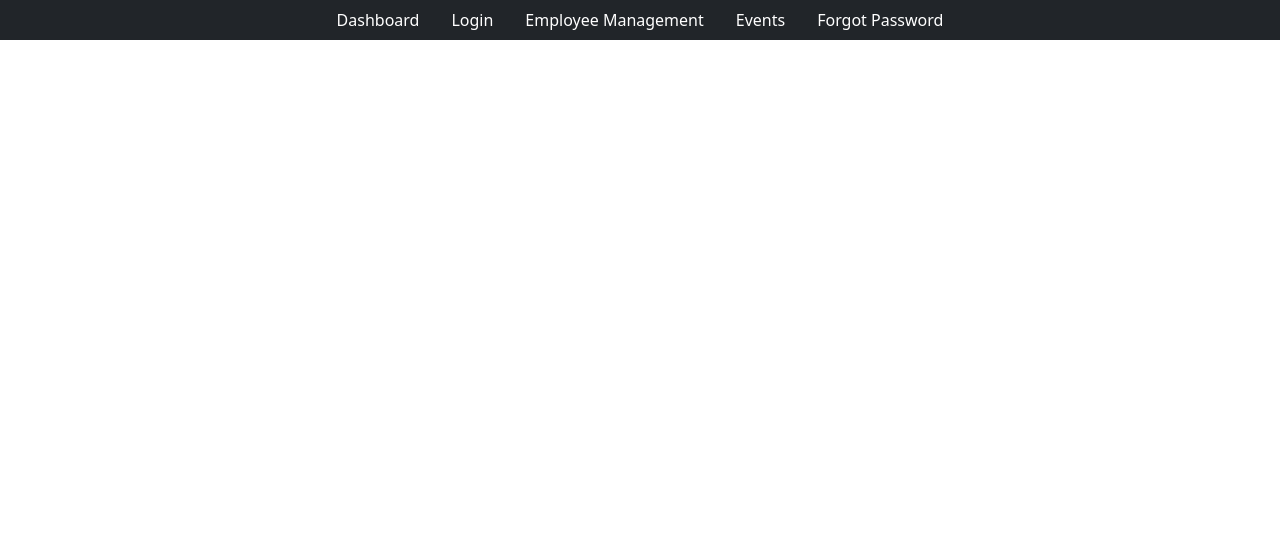
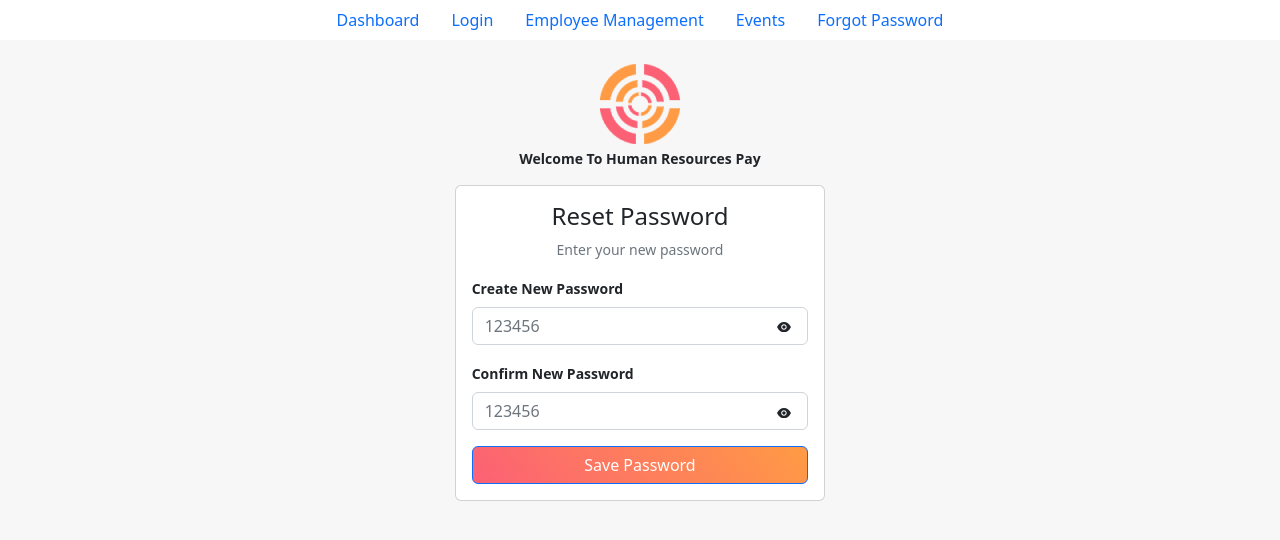
Before and after one commit to parvtech/HR-Admin, a React (Create React App) app: page /reset-password in a window 1280 px wide. Shown: the top 540 px of the page. Built offline with nearby package versions, Linux system fonts and the light colour scheme.

Commit message:
reset-password page design&Email-Template

```diff
--- a/package.json
+++ b/package.json
@@ -3,6 +3,7 @@
   "version": "0.1.0",
   "private": true,
   "dependencies": {
+    "@fortawesome/fontawesome-free": "^6.1.2",
     "@testing-library/jest-dom": "^5.16.5",
     "@testing-library/react": "^13.3.0",
     "@testing-library/user-event": "^13.5.0",
@@ -10,6 +11,7 @@
     "react": "^18.2.0",
     "react-bootstrap": "^2.5.0",
     "react-dom": "^18.2.0",
+    "react-icons": "^4.4.0",
     "react-router-dom": "^6.3.0",
     "react-scripts": "5.0.1",
     "web-vitals": "^2.1.4"
--- a/src/App.js
+++ b/src/App.js
@@ -5,18 +5,19 @@ import EmpManagement from './Components/EmpManagement';
 import Events from './Components/Events';
 import ForgotPassword from './Components/ForgotPassword ';
 import Login from './Components/Login';
+import ResetPassword from './Components/ResetPassword';
 
 function App() {
 
   return (
     <div >
       <Router>
-        <nav className="nav justify-content-center navbar-light bg-dark">
-          <NavLink className="nav-item nav-link text-white" to="/">Dashboard</NavLink>
-          <NavLink className="nav-item nav-link text-white" to="/login">Login</NavLink>
-          <NavLink className="nav-item nav-link text-white" to="/employees ">Employee Management</NavLink>
-          <NavLink className="nav-item nav-link text-white" to="/events">Events</NavLink>
-          <NavLink className="nav-item nav-link text-white" to="/forgot-password">Forgot Password</NavLink>
+        <nav className="nav justify-content-center navbar-light">
+          <NavLink className="nav-item nav-link" to="/">Dashboard</NavLink>
+          <NavLink className="nav-item nav-link" to="/login">Login</NavLink>
+          <NavLink className="nav-item nav-link" to="/employees ">Employee Management</NavLink>
+          <NavLink className="nav-item nav-link" to="/events">Events</NavLink>
+          <NavLink className="nav-item nav-link" to="/forgot-password">Forgot Password</NavLink>
         </nav>
         <div className="App">
           <Routes>
@@ -25,6 +26,7 @@ function App() {
             <Route exact path='/employees' element={< EmpManagement />}></Route>
             <Route exact path='/events' element={< Events />}></Route>
             <Route exact path='/forgot-password' element={< ForgotPassword />}></Route>
+            <Route exact path='/reset-password' element={<ResetPassword/>}></Route>
 
           </Routes>
         </div>
--- /dev/null
+++ b/src/Components/Reset.css
@@ -0,0 +1,14 @@
+
+
+.faicon{
+    position: absolute;
+    top: 40.5%;
+    left: 87%;
+
+}
+.faicon1{
+    position: absolute;
+    top:68%;
+    left: 87%;
+
+}
--- /dev/null
+++ b/src/Components/ResetPassword.js
@@ -0,0 +1,45 @@
+import React from 'react'
+import  Logo  from "../../src/asstes/Logo.png"
+import "./Reset.css"
+import { AiFillEye } from "react-icons/ai"
+
+export default function ResetPassword () {
+  return (
+    <div style={{backgroundColor:"#F7F7F7",height:"90vh"}}>
+    <div className='container-fluid'>
+        <div className='row'>
+            <div className='col-4'></div>
+            <div className='col-4 mt-4'>
+                <img src={Logo} className="text-center rounded mx-auto mb-1 d-block img-fluid"/>
+                <p className='small text-center'><b>Welcome To Human Resources Pay</b></p>
+                <div className='card m-3 p-3 '>
+                    <h4 className='text-center'>Reset Password</h4>
+                    <p className='text-secondary small text-center'>Enter your new password</p>
+                    <form>
+                        <div className=" input-container mb-3">
+                            <label for="exampleInputEmail1" className="form-label text-start small fw-semibold ">Create New Password</label>
+
+                            <input type="email" className="form-control" placeholder='123456' id="exampleInputEmail1" aria-describedby="emailHelp"/>
+                             <span className='faicon'><AiFillEye></AiFillEye></span>
+
+
+                        </div>
+                        <div className="input-container mb-3">
+                            <label for="exampleInputEmail1" className="form-label text-start small fw-semibold">Confirm New Password</label>
+                            <input type="email" className="form-control" placeholder='123456' id="exampleInputEmail1" aria-describedby="emailHelp"/>
+                            <span className='faicon1'><AiFillEye></AiFillEye></span>
+
+                        </div>
+                        <button type="submit" className="btn btn-primary w-100 " style={{background:"linear-gradient(50deg, #FC6075,#FF9B44)"}}>Save Password</button>
+
+                    </form>
+                </div>
+            </div>
+            <div className='col-4'></div>
+        </div>
+    </div>
+</div>
+
+
+  )
+}
--- a/src/index.js
+++ b/src/index.js
@@ -3,6 +3,7 @@ import ReactDOM from 'react-dom/client';
 import './index.css';
 import App from './App';
 import reportWebVitals from './reportWebVitals';
+import "../node_modules/@fortawesome/fontawesome-free/css/all.css"
 
 const root = ReactDOM.createRoot(document.getElementById('root'));
 root.render(
```
Also changed, not shown: src/Components/EmailTemplate.html (added, +75 -0 lines), src/asstes/Logo.png (added), 1 other file (tests, documents, lock files or other folders).
